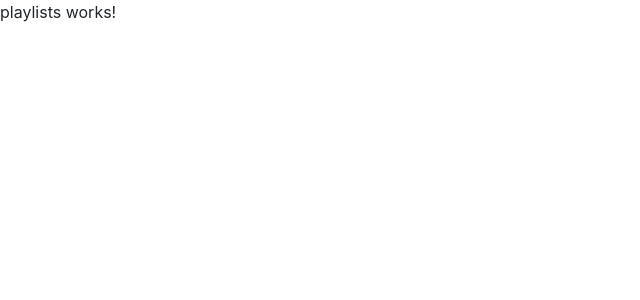
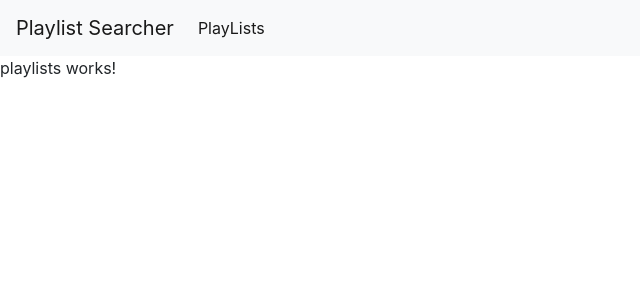
Before and after one commit to lukeinthecloud/turner-townsend-challenge, an Angular app: page /playlists in a window 1280 px wide. Shown: the top 300 px of the page, without its empty margins (0-640 px from the left). Built offline with nearby package versions, Linux system fonts and the light colour scheme; no server answers.

Commit message:
feature: added basic link navigation

```diff
--- a/src/app/app.component.html
+++ b/src/app/app.component.html
@@ -1 +1,2 @@
+<app-menu></app-menu>
 <router-outlet></router-outlet>
--- a/src/app/app.module.ts
+++ b/src/app/app.module.ts
@@ -4,10 +4,12 @@ import { NgModule } from '@angular/core';
 
 import { AppRoutingModule } from './app-routing.module';
 import { AppComponent } from './app.component';
+import { MenuComponent } from './view/components/menu/menu.component';
 
 @NgModule({
   declarations: [
-    AppComponent
+    AppComponent,
+    MenuComponent
   ],
   imports: [
     BrowserModule,
--- /dev/null
+++ b/src/app/view/components/menu/menu.component.html
@@ -0,0 +1,8 @@
+<nav class="navbar navbar-expand-lg navbar-light bg-light">
+  <a routerLink="/" class="navbar-brand">Playlist Searcher</a>
+  <ul class="navbar-nav">
+    <li class="nav-item">
+      <a routerLink="/playlists" class="nav-link" routerLinkActive="active">PlayLists</a>
+    </li>
+  </ul>
+</nav>
--- /dev/null
+++ b/src/app/view/components/menu/menu.component.ts
@@ -0,0 +1,15 @@
+import { Component, OnInit } from '@angular/core';
+
+@Component({
+  selector: 'app-menu',
+  templateUrl: './menu.component.html',
+  styleUrls: ['./menu.component.scss']
+})
+export class MenuComponent implements OnInit {
+
+  constructor() {
+  }
+
+  ngOnInit() {
+  }
+}
```
Also changed, not shown: src/app/view/components/menu/menu.component.scss (added), 1 other file (tests, documents, lock files or other folders).
